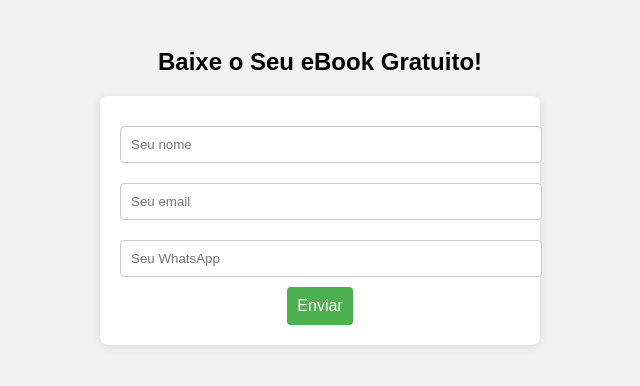
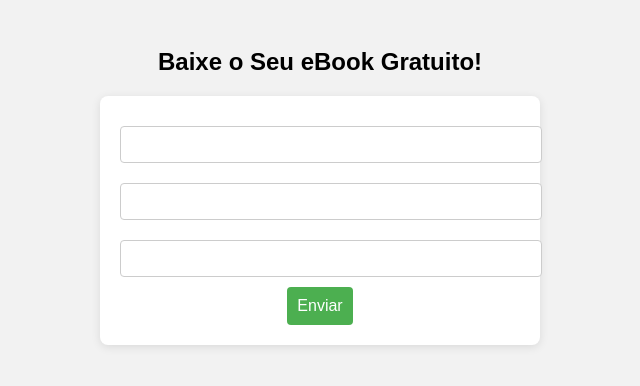
Before and after one commit to rodolfocoprodutor/whastappenvio, a plain HTML site: page index.html in a window 1280 px wide. Shown: the whole page, without its empty margins (320-960 px from the left). Drawn offline with Linux system fonts and the light colour scheme.

Commit message:
Update index.html

```diff
--- a/index.html
+++ b/index.html
@@ -42,12 +42,13 @@
 </head>
 <body>
     <h2>Baixe o Seu eBook Gratuito!</h2>
-    <form id="form">
-      <input type="text" id="nome" placeholder="Seu nome" required>
-      <input type="email" id="email" placeholder="Seu email" required>
-      <input type="text" id="whatsapp" placeholder="Seu WhatsApp" required>
+    <form id="formulario">
+      <input type="text" id="nome" name="nome" required />
+      <input type="email" id="email" name="email" required />
+      <input type="text" id="whatsapp" name="whatsapp" required />
       <button type="submit">Enviar</button>
     </form>
+
 
     <script>
        const form = document.getElementById('formulario');
```
